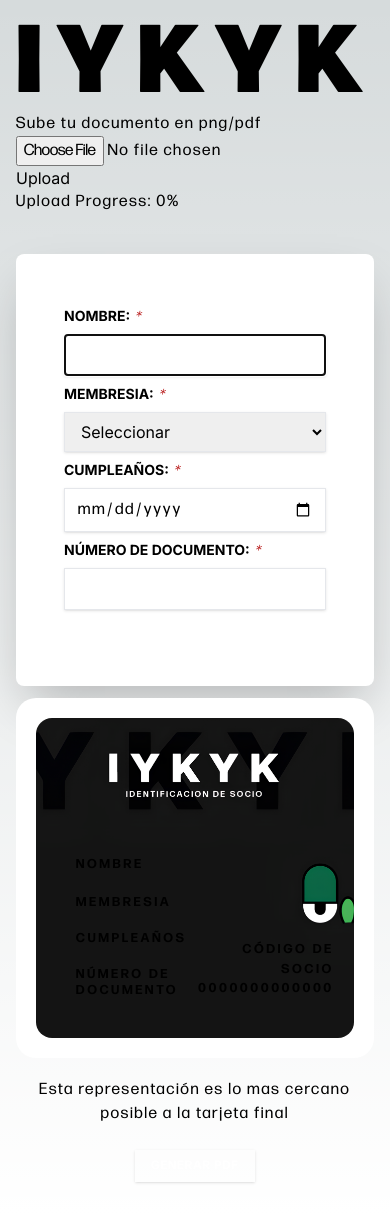
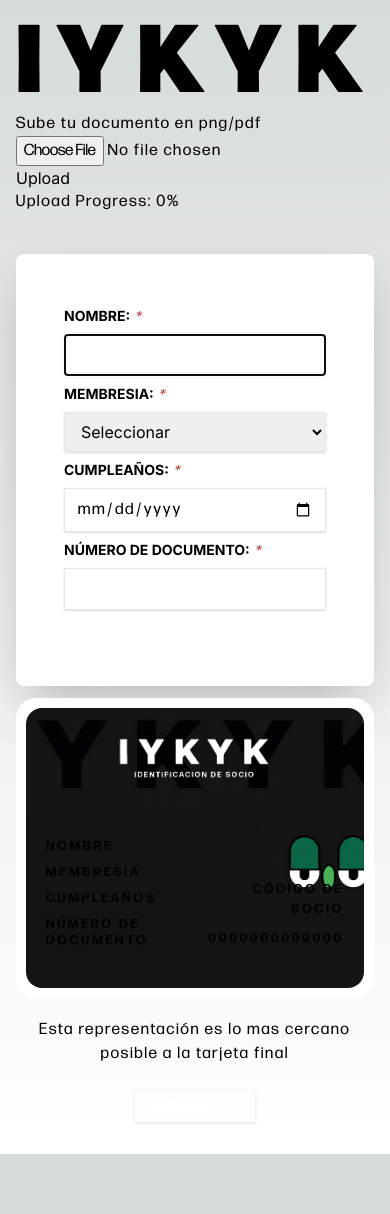
Before and after one commit to polilla2802/nextjs-iykyk, a Next.js app: page / in a window 390 px wide. After the commit the page ends 1154 px from the top, so only its background shows below. Built offline with nearby package versions, Linux system fonts and the light colour scheme; no server answers.

Commit message:
responsive fix

```diff
--- a/src/app/components/ContentForm.js
+++ b/src/app/components/ContentForm.js
@@ -208,9 +208,9 @@ export default function ContentForm() {
 						>
 							<tbody height="100%">
 								<tr height="100%">
-									<td width="60%" className="align-bottom pb-10 lg:pb-5 pl-10">
+									<td width="60%" className="align-bottom pb-10 lg:pb-5 pl-5 md:pl-10">
 										<div>
-											<p className="py-0 my-0 font-bold text-left capitalize">
+											<p className="py-0 my-0 leading-4 text-left capitalize">
 												{formData.NAME !== "" ? formData.NAME : "NOMBRE"}
 											</p>
 											<p className="py-0 my-0 leading-4 text-left capitalize">
--- a/src/app/components/ContentForm.module.css
+++ b/src/app/components/ContentForm.module.css
@@ -56,7 +56,15 @@
 }
 
 @media only screen and (max-width: 600px) {
+	.membership{
+		padding:10px;
+	}
+
 	.membership table{
-		height: 320px;
+		height: 280px;
+	}
+
+	.membership p{
+		padding-top: 10px;
 	}
 }
```
